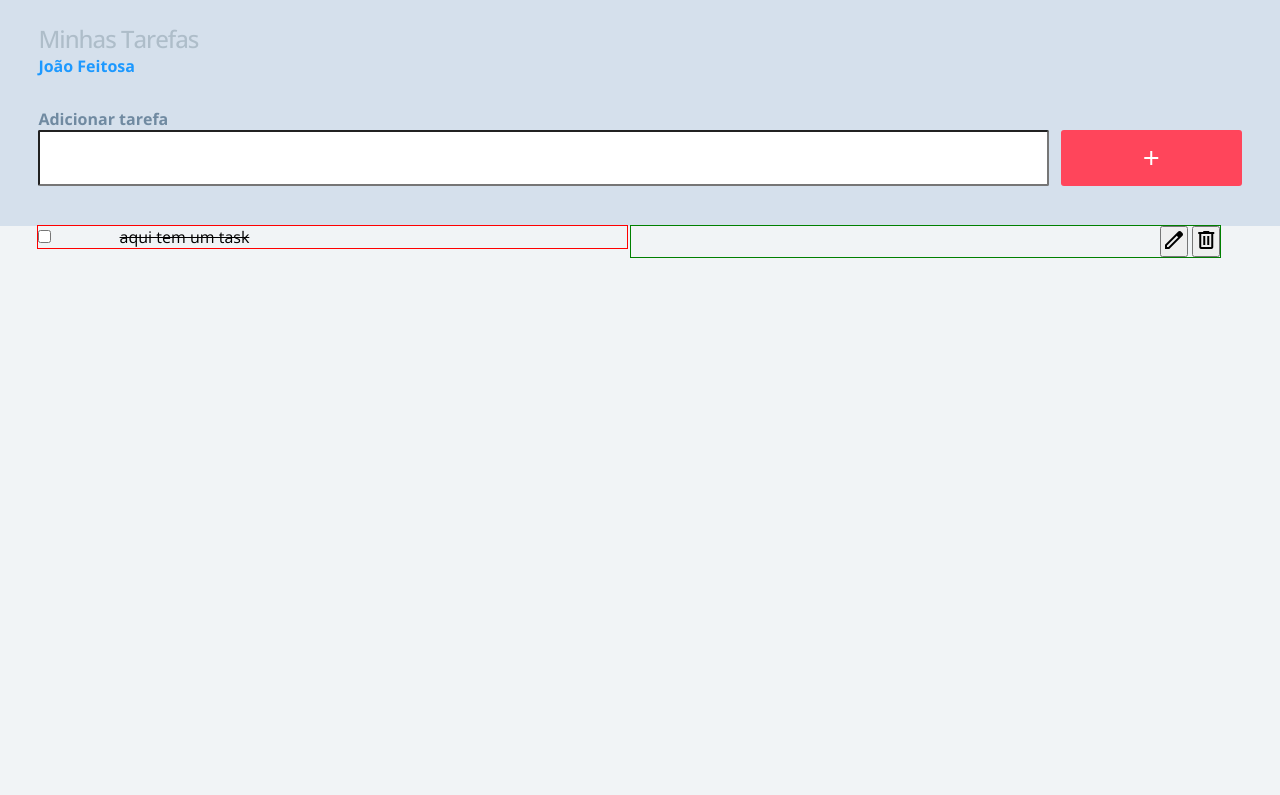
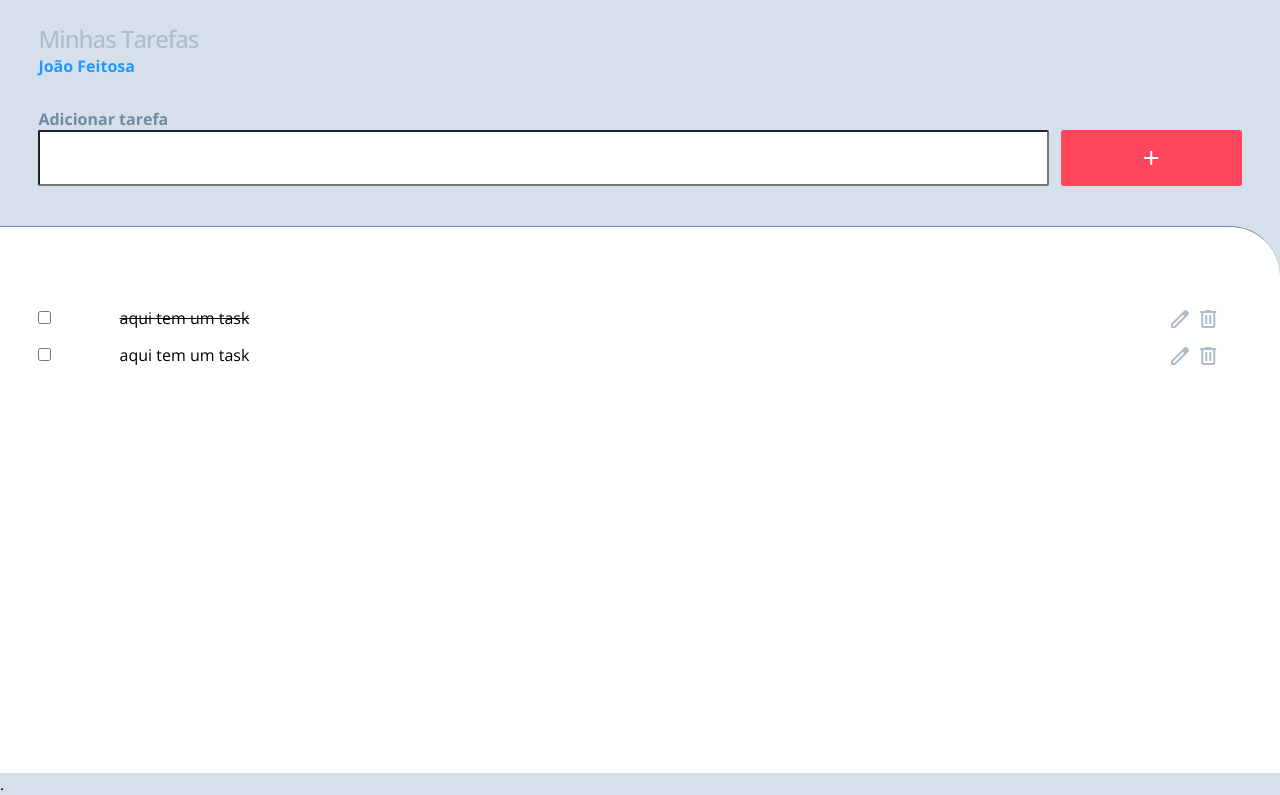
Before and after one commit to FeitosaJP/todolistcheckpoint, a plain HTML site: page index.html in a window 1280 px wide. Shown: the part 62-857 px from the top of the page. Before the commit the page ends 800 px from the top, so only its background shows below. Drawn offline with nearby package versions, Linux system fonts and the light colour scheme.

Commit message:
Alteração para deixar o layout o mais fiel possível ao layout dado pelo professor

```diff
--- a/css/style.css
+++ b/css/style.css
@@ -35,10 +35,22 @@
     background-color: var(--color-interface-dark);
   }
 
+  .rodape{
+    background-color: var(--color-common-light);
+  }
+
+  .img{
+    max-width: 100%;
+  }
+
   body {
     font-family: 'Open Sans', Arial, Helvetica, 'Ubuntu', sans-serif;
     font-size: 16px;
-    background-color: var(--color-interface-light)
+    background-color: var(--color-interface-dark)
+  }
+
+  .conteudo{
+    background-color: var(--color-common-light);
   }
 
   .perfil {
@@ -126,18 +138,16 @@ header {
 }
 
 .tasksection{
-  /* margin-top: var(--spacing-xlarge); */
-  background-color: var(--color-interface-light)
+  border-top: solid 1px var(--color-text-dark);
+  border-top-right-radius: 50px;
+  background-color: var(--color-common-light)
 }
 
 .task{
-  outline: solid 1px red;
   width: 46vw;
   display: inline-block;
   vertical-align: top;
-  /*display:flex;
-  flex-direction: row;
-  gap: 5vw; */
+  margin-top: 10vh;
 }
 
  .typetask{
@@ -146,12 +156,36 @@ header {
 }
 
 .botao{
-  outline: solid 1px green;
   width: 46vw;
   display: inline-block;
   text-align: right;
-  /*display: flex;
-  flex-direction: row;
-  outline: solid 1px red;
-  text-align: right; */
+  margin-top: 10vh;
 }
+
+.task-dois{
+  width: 46vw;
+  display: inline-block;
+  vertical-align: top;
+  margin-top: 1vh;
+  margin-bottom: 50vh;
+}
+
+ .typetask-dois{
+  display: inline;
+  margin-left: 5vw;
+}
+
+.botao-dois{
+  width: 46vw;
+  display: inline-block;
+  text-align: right;
+  margin-top: 1vh;
+  margin-bottom: 50vh;
+}
+
+
+.icon{
+  border: none;
+  background-color: var(--color-common-light);
+  color: var(--color-text-light);
+}
--- a/index.html
+++ b/index.html
@@ -44,7 +44,6 @@
       </div>
     </section>
     <section class="tasksection">
-      <!-- <div class="container"> -->
         <div class="container">
         <div class="task">
           <input type="checkbox" name="" id="" />
@@ -59,24 +58,20 @@
           </button>
         </div>
         </div>
-      <!-- </div> -->
-
-        <!-- <div class="container">
-
-          <div class="task">
+        <div class="container">
+          <div class="task-dois">
             <input type="checkbox" name="" id="" />
-          <p class="typetask"> aqui tem um task </p>
-          <button class="button task taskbuttonedit">
+            <p class="typetask-dois"> aqui tem um task </p>
+          </div>
+          <div class="botao-dois">
+            <button class="icon">
               <i class="material-symbols-outlined"> edit </i>
             </button>
-          <button class="button task taskbutton">
+            <button class="icon">
               <i class="material-symbols-outlined"> delete </i>
             </button>
           </div>
-
           </div>
-      </div> -->
-    </section>
-    <footer class="rodape">
-
-    </footer>
+      </section>.
+  </body>
+</html>
```
Lines whose indentation alone changed are shown as unchanged.
